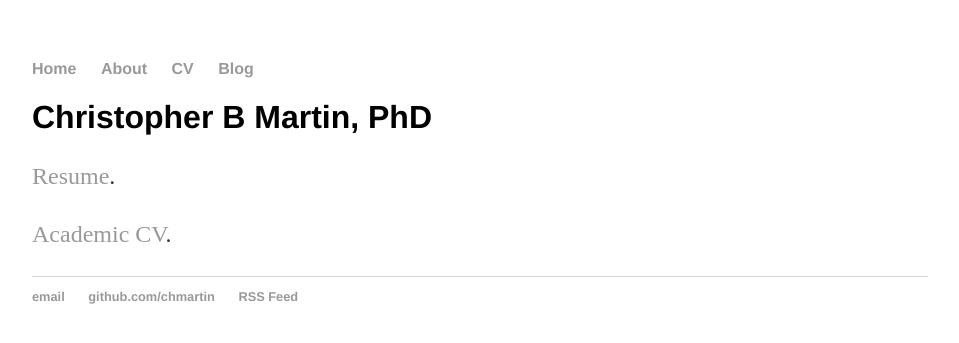
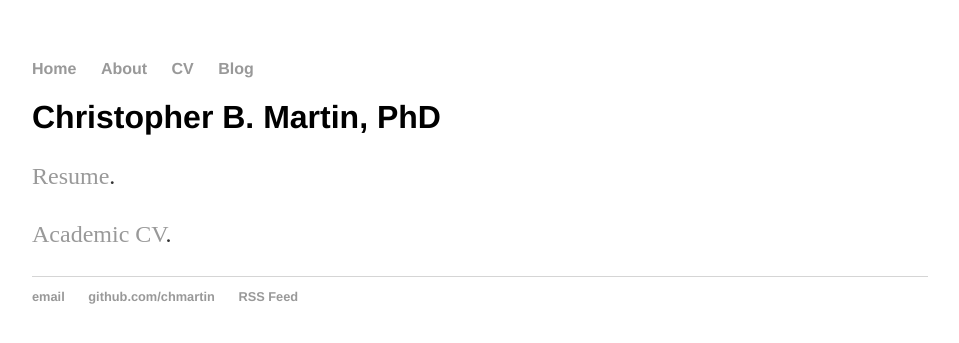
Before and after one commit to chmartin/chmartin.github.io, a Jekyll site: the page built from cv/index.html, in a window 1280 px wide. Shown: the top 343 px of the page, without its empty margins (160-1119 px from the left). Built offline with Jekyll 4.4.1, drawn with Linux system fonts in a browser that asks for light colours.

Commit message:
small title change

```diff
--- a/cv/index.html
+++ b/cv/index.html
@@ -3,7 +3,7 @@ layout: default
 title: Resumes
 ---
 <div class="blurb">
-	<h1>Christopher B Martin, PhD</h1>
+	<h1>Christopher B. Martin, PhD</h1>
 	<p><a href="https://chmartin.web.cern.ch/chmartin/Chris_Martin/contact/Resume.pdf">Resume</a>.</p>
   <p><a href="https://chmartin.web.cern.ch/chmartin/Chris_Martin/contact/CV.pdf">Academic CV</a>.</p>
 </div><!-- /.blurb -->
```
